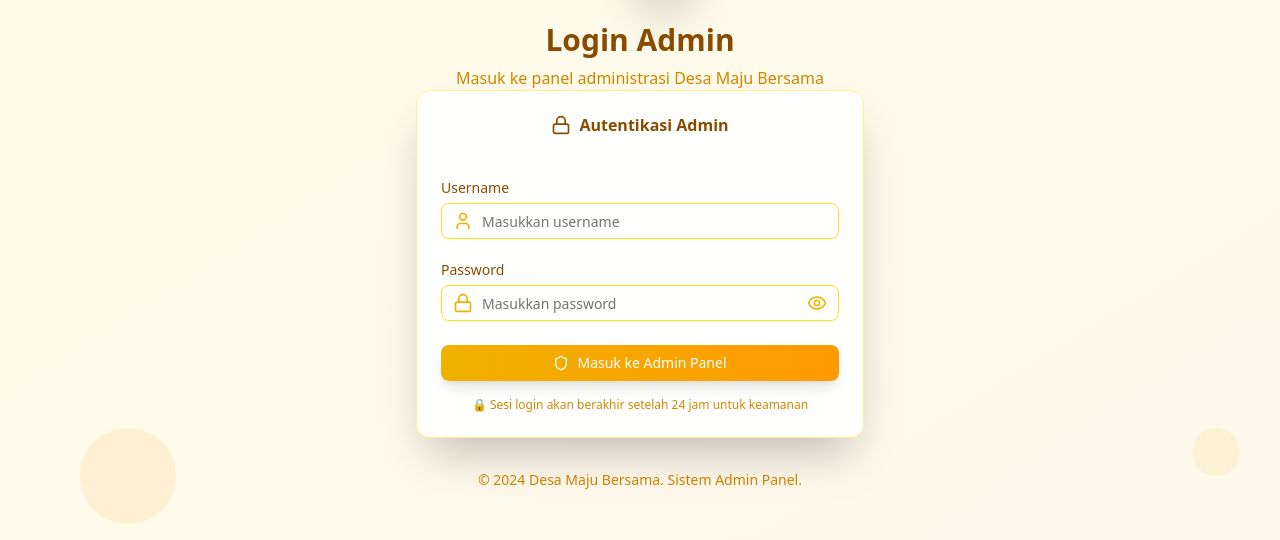
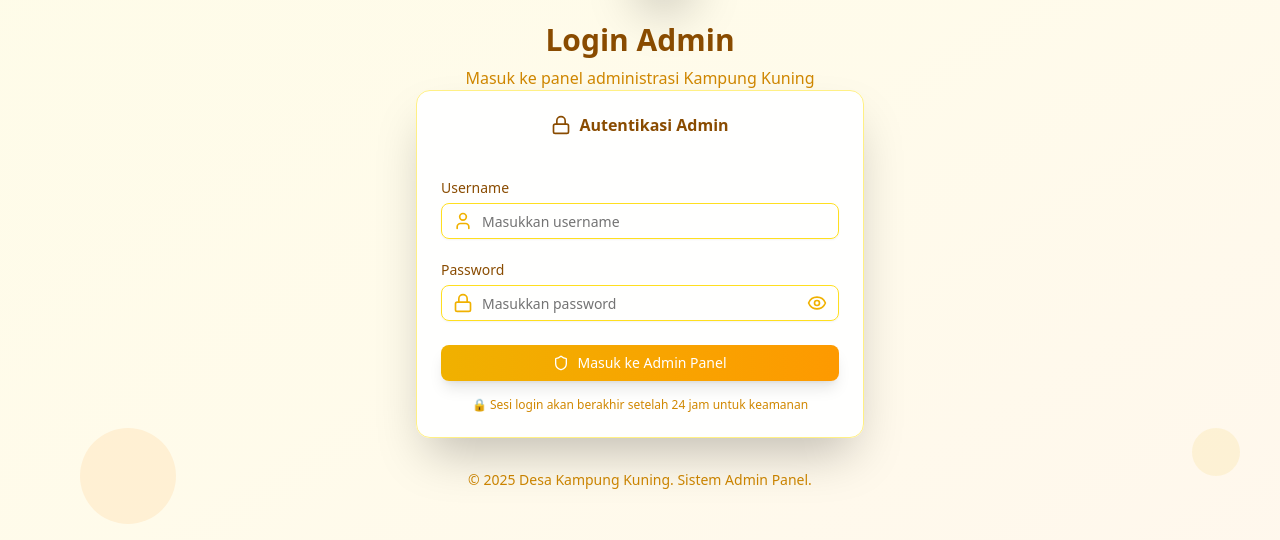
Before and after one commit to KevinMarpaung/webdesa-Buntul-Musara, a Next.js app: page /login in a window 1280 px wide. Shown: the part 196-736 px from the top of the page. Built offline with nearby package versions, Linux system fonts and the light colour scheme.

Commit message:
add fix bug galery

```diff
--- a/app/admin/page.tsx
+++ b/app/admin/page.tsx
@@ -247,7 +247,9 @@ export default function AdminPage() {
                 <h1 className="text-2xl font-bold text-white drop-shadow-md">
                   Admin Panel
                 </h1>
-                <p className="text-yellow-100">Sistem Informasi Desa Modern</p>
+                <p className="text-yellow-100">
+                  Sistem Informasi Kampung Kuning
+                </p>
               </div>
             </div>
             <div className="text-right text-white">
--- a/app/login/page.tsx
+++ b/app/login/page.tsx
@@ -97,7 +97,7 @@ export default function LoginPage() {
             Login Admin
           </h1>
           <p className="text-yellow-600">
-            Masuk ke panel administrasi Desa Maju Bersama
+            Masuk ke panel administrasi Kampung Kuning
           </p>
         </div>
 
@@ -211,7 +211,7 @@ export default function LoginPage() {
         {/* Footer */}
         <div className="text-center mt-8">
           <p className="text-sm text-yellow-600">
-            © 2024 Desa Maju Bersama. Sistem Admin Panel.
+            © 2025 Desa Kampung Kuning. Sistem Admin Panel.
           </p>
         </div>
       </div>
```
